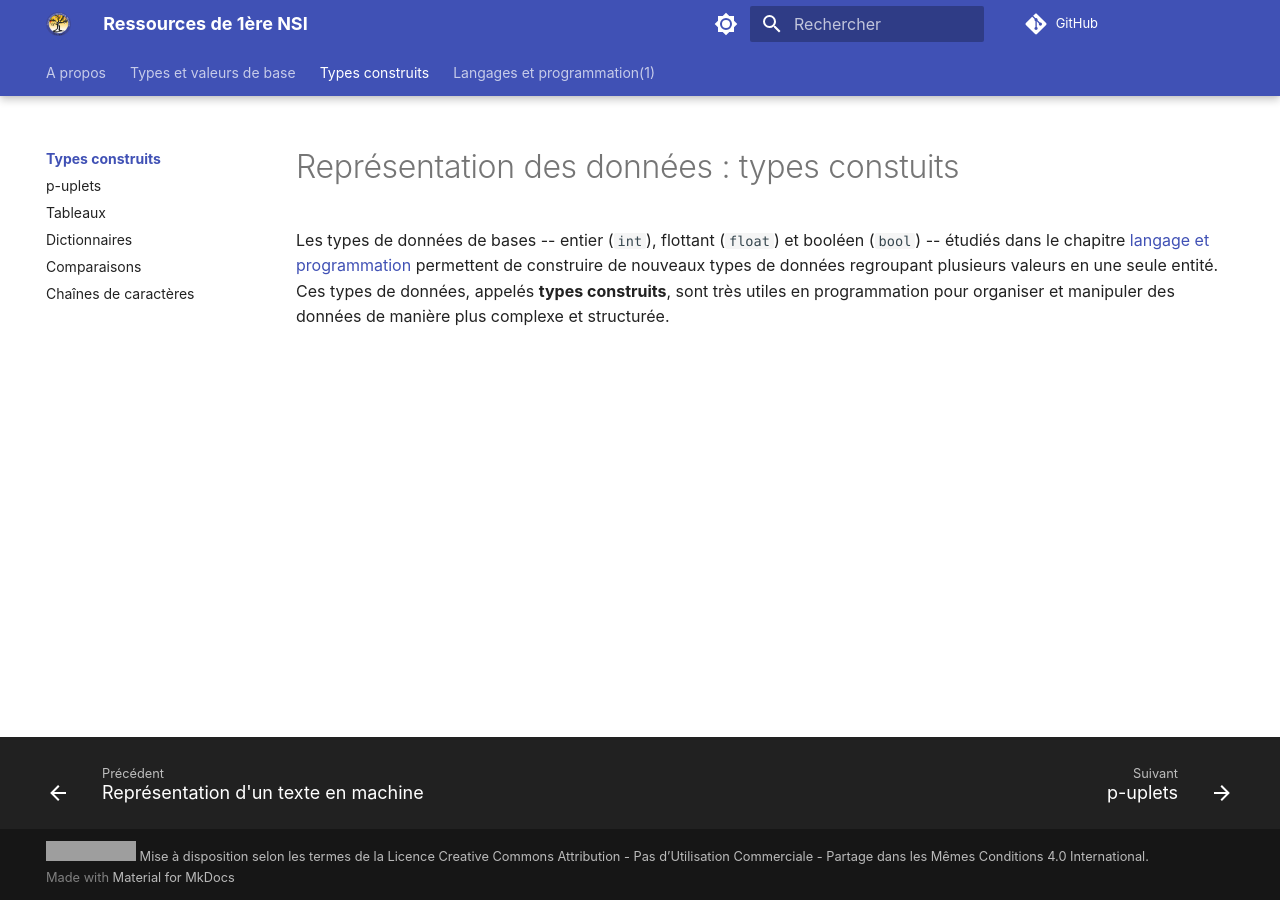
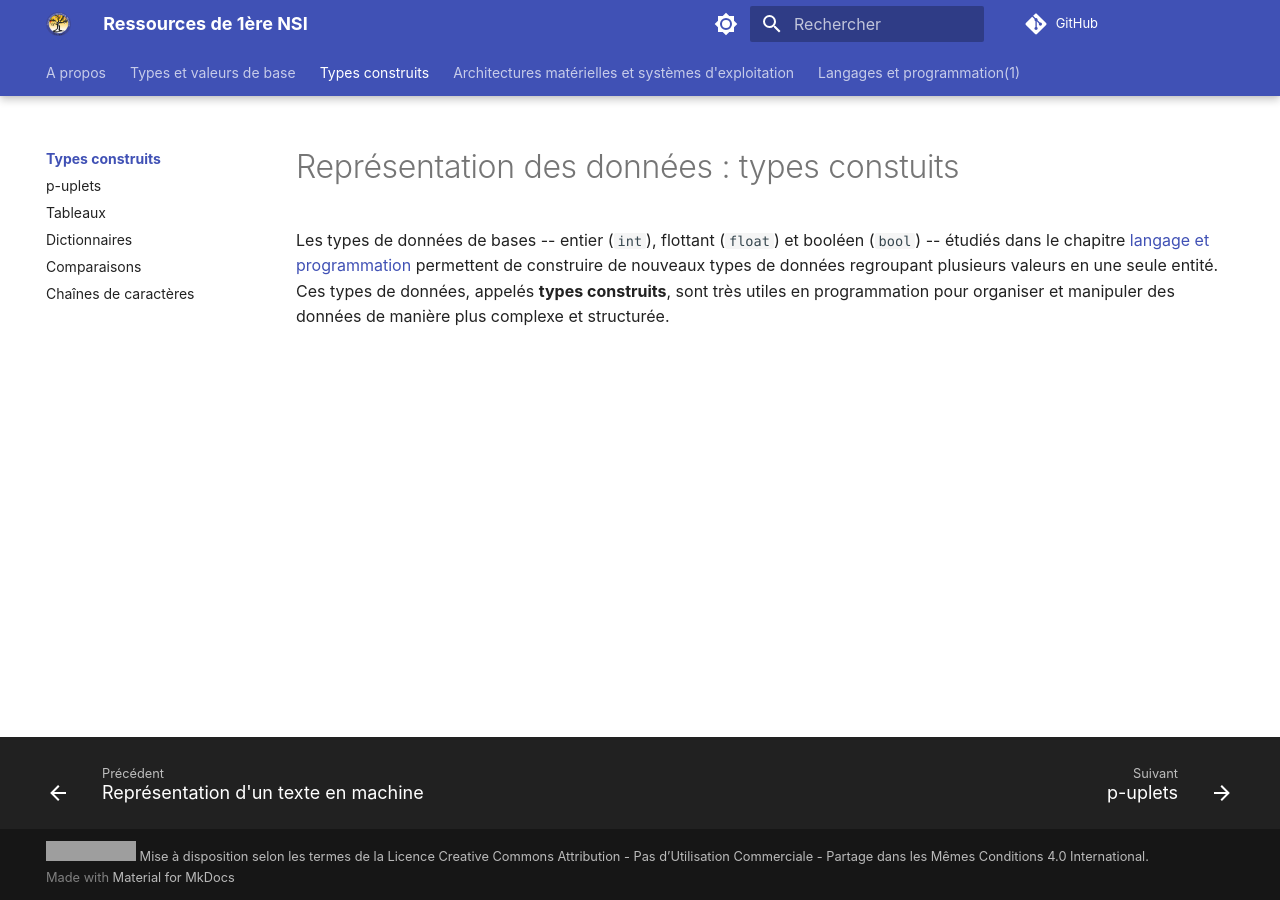
Before and after one commit to eipaca/NSI-1, an MkDocs documentation site: the page built from docs/types-construits/index.md, in a window 1280 px wide. Built offline with MkDocs 1.6.1 and Material for MkDocs 9.7.7, drawn with Linux system fonts in a browser that asks for light colours; comment, search, counter and statistics services are not loaded; some of the changed lines change nothing that is shown; grey boxes are pictures that could not be loaded.

Commit message:
Update mkdocs.yml

```diff
--- a/mkdocs.yml
+++ b/mkdocs.yml
@@ -140,6 +140,13 @@ nav:
   #- Interactions entre l’homme et la machine sur le Web:
   #  - ihm-sur-web/index.md
 
+  - Architectures matérielles et systèmes d'exploitation:
+    - architecture-materielles-et-systemes-d-exploitation/index.md
+    - Modèle d'architecture séquentielle (von Neumann): architecture-materielles-et-systemes-d-exploitation/1-modele-architecture-sequentielle.md
+ #   - Réseaux: architecture-materielles-et-systemes-d-exploitation/2-reseaux.md
+ #   - Systèmes d'exploitation: architecture-materielles-et-systemes-d-exploitation/3-systemes-exploitation.md
+ #   - Périphériques d'E/S, Interface Homme Machine (IHM): architecture-materielles-et-systemes-d-exploitation/4-peripheriques-es-ihm.md
+
   - Langages et programmation(1):
     - langages-et-programmation/index.md
     - Variables et affectation: langages-et-programmation/1-variables-affectation.md
```
